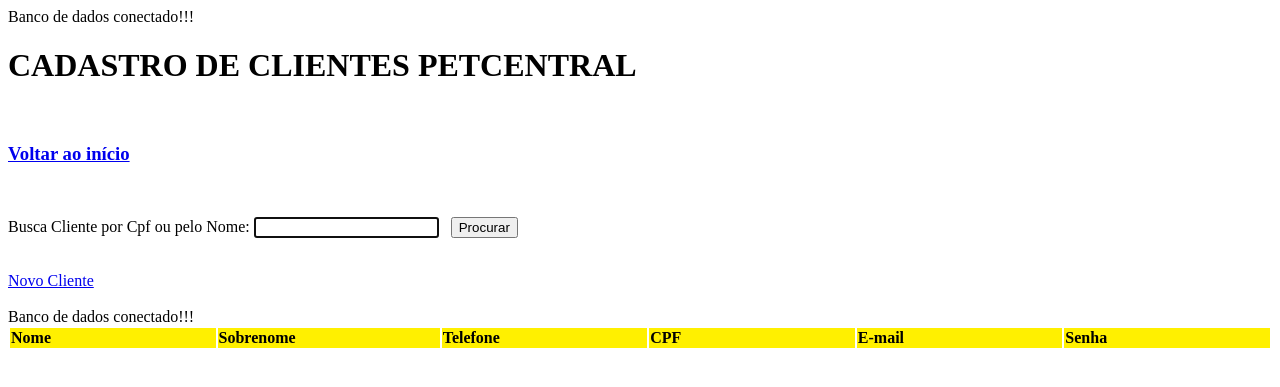
After one commit to Adrianovf/webpetcentral, a PHP site: page /verCliente.php in a window 1280 px wide. The commit adds this page. Shown: the top 387 px of the page. Run offline with PHP 8.4, Linux system fonts and the light colour scheme; data that the repository does not hold is empty.

Commit message:
atualizações 22-05-2023

```diff
--- a/petcentral.css
+++ b/petcentral.css
@@ -23,6 +23,11 @@
 	text-align: center;
 	padding-top: 50px;
 	margin-left: 500px;
+}
+
+#coracao{
+  width: 90px;
+  height: 90px;
 }
 
 .container1 {
--- a/petcentral3.html
+++ b/petcentral3.html
@@ -127,11 +127,10 @@
             <img src="img/letreiro.png" style="width: 250px; height: 45px;">
         </div>
         <ul>
+            <img src="img/coracao.svg" style="width: 50px; height: 50px;">
             <li><a href="petcentralcachorro.html">Cachorro</a></li>
             <li><a href="petcentralgato.html">Gato</a></li>
-
         </ul>
-
     </nav>
 </header>
 <!--fim navbar transparente-->
--- /dev/null
+++ b/verCliente.php
@@ -0,0 +1,70 @@
+<html>
+<head>
+    <meta charset="UTF-8">
+    <title>Sistema de Cadastro</title>
+</head>
+<?php
+    $busca = '';
+    if (isset($_GET['busca'])) $busca = $_GET['busca'];
+    include ('conexao.php');
+?>
+<body>
+    <h1>CADASTRO DE CLIENTES PETCENTRAL</h1>
+    <br>
+    <h3><a href='../inicio.php' title='voltar'>Voltar ao início</a></h3>
+    <br>
+    <form name="form1" method="GET" action="verCliente.php">
+        <div>
+            <p>
+                <label>Busca Cliente por Cpf ou pelo Nome:</label>
+                <input name="busca" type="text" autofocus/>
+
+                <label>&nbsp</label>
+                <input type="submit" value="Procurar" />
+            </p>
+        </div>
+    </form>
+    <br>
+    <a href='adCliente.php'>Novo Cliente</a>
+    <br><br>
+    <table width='100%'>
+        <tr bgcolor='fff000'>
+            <td width='5%'><b>Nome</b></td>
+            <td width='5%'><b>Sobrenome</b></td>
+            <td width='5%'><b>Telefone</b></td>
+            <td width='5%'><b>CPF</b></td>
+            <td width='5%'><b>E-mail</b></td>
+            <td width='5%'><b>Senha</b></td>
+        </tr>
+        <?php
+            // Inclui o arquivo de configuração
+            include('conexao.php');
+
+            // Verifica se o usuário existe
+            $pdo_verifica = $conexao_pdo->prepare("SELECT * FROM clientes WHERE nome LIKE :busca OR cpf=:busca");
+            $pdo_verifica->bindValue(':busca', $busca . '%');
+            $pdo_verifica->execute();
+
+            // Captura os dados da linha
+            while ($rs = $pdo_verifica->fetch()) {
+                $nome = $rs['nome'];
+                $sobrenome = $rs['sobrenome'];
+                $telefone = $rs['telefone'];
+                $cpf = $rs['cpf'];
+                $email = $rs['email'];
+                $senha = $rs['senha'];
+        ?>
+        <tr>
+            <td width='5%'><b><?php echo $nome;?></b></td>
+            <td width='5%'><b><?php echo $sobrenome;?></b></td>
+            <td width='5%'><b><?php echo $telefone;?></b></td>
+            <td width='5%'><b><?php echo $cpf;?></b></td>
+            <td width='5%'><b><?php echo $email;?></b></td>
+            <td width='5%'><b><?php echo $senha;?></b></td>
+        </tr>
+        <?php
+            }
+        ?>
+    </table>
+</body>
+</html>
```
Also changed, not shown: action/alertasC.php (added, +11 -0 lines), action/cliente.php (added, +39 -0 lines), img/coracao.svg (added).
